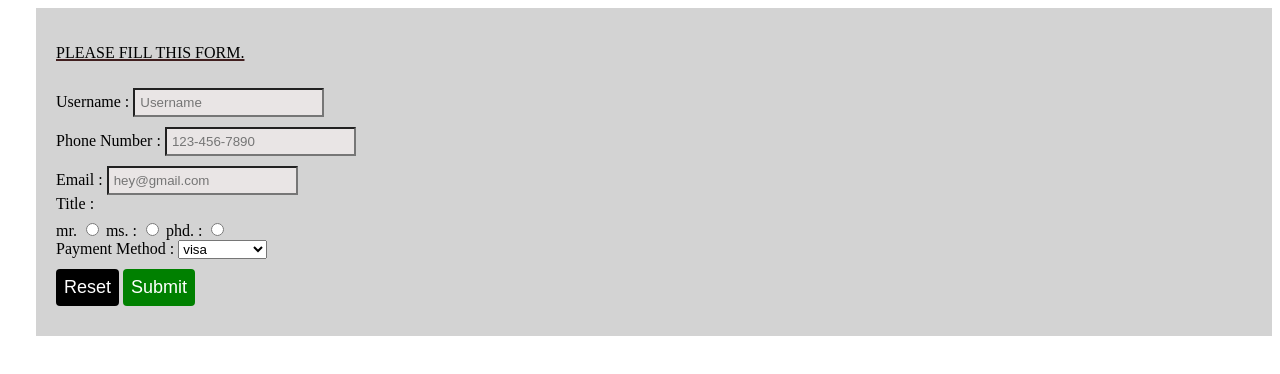
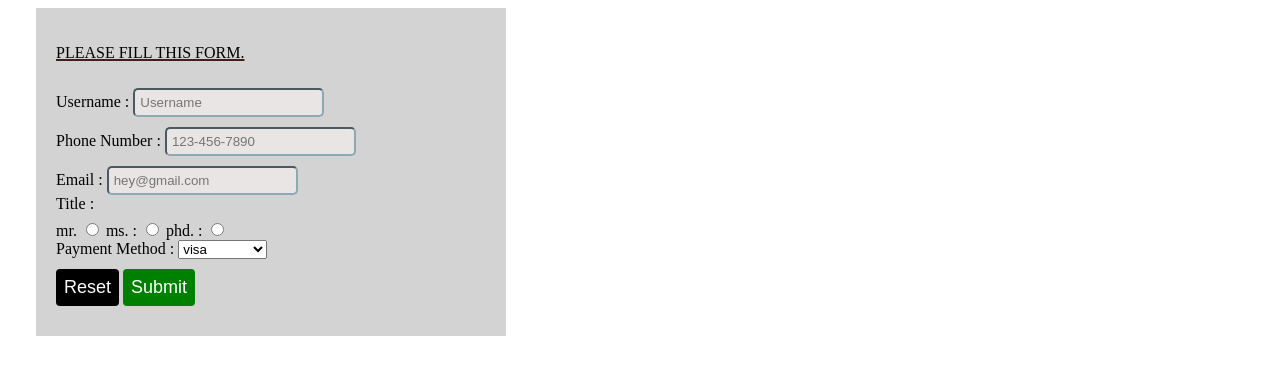
Before and after one commit to Nerdy-girll/Forms-Practice, a plain HTML site: page index.html in a window 1280 px wide. Drawn offline with Linux system fonts and the light colour scheme.

Commit message:
reduce width of the form and add border radius and border color of the input

```diff
--- a/styles.css
+++ b/styles.css
@@ -2,6 +2,8 @@ input{
     margin-top: 10px;
     background-color: rgb(233, 229, 229);
     padding: 5px;
+    border-radius: 5px;
+    border-color: rgb(141, 169, 180);
 }
 .mybuttons{
     padding: 8px;
@@ -25,6 +27,7 @@ input{
     padding-left: 20px;
     padding-bottom: 30px;
     background-color: lightgrey;
+    width: 450px;
 }
 p{
     text-decoration: underline rgb(65, 31, 31) 2px;
```
